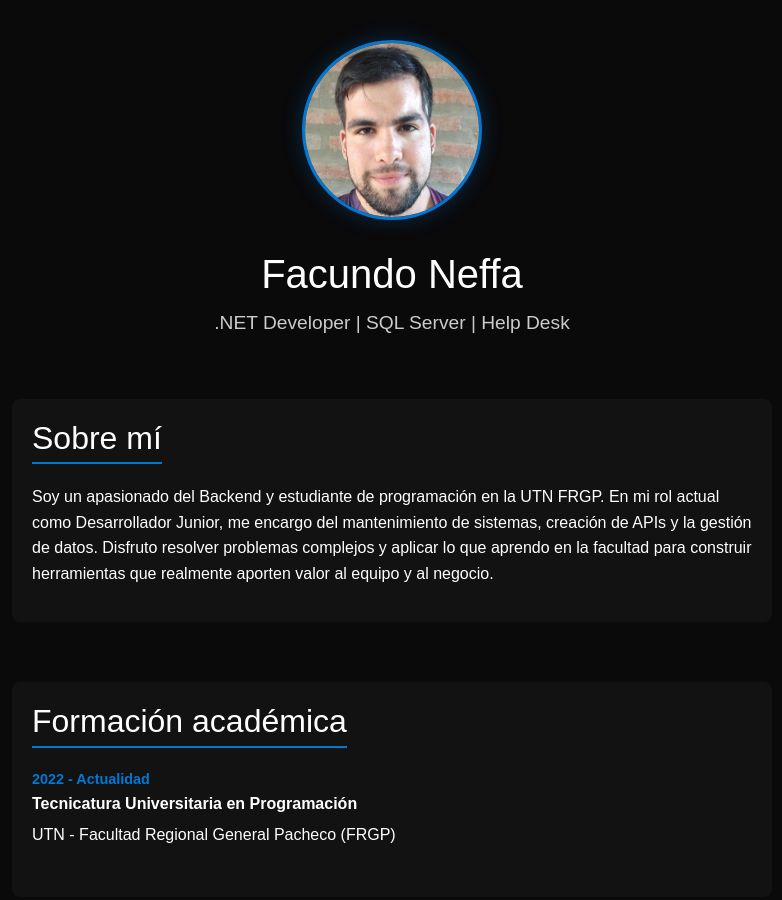
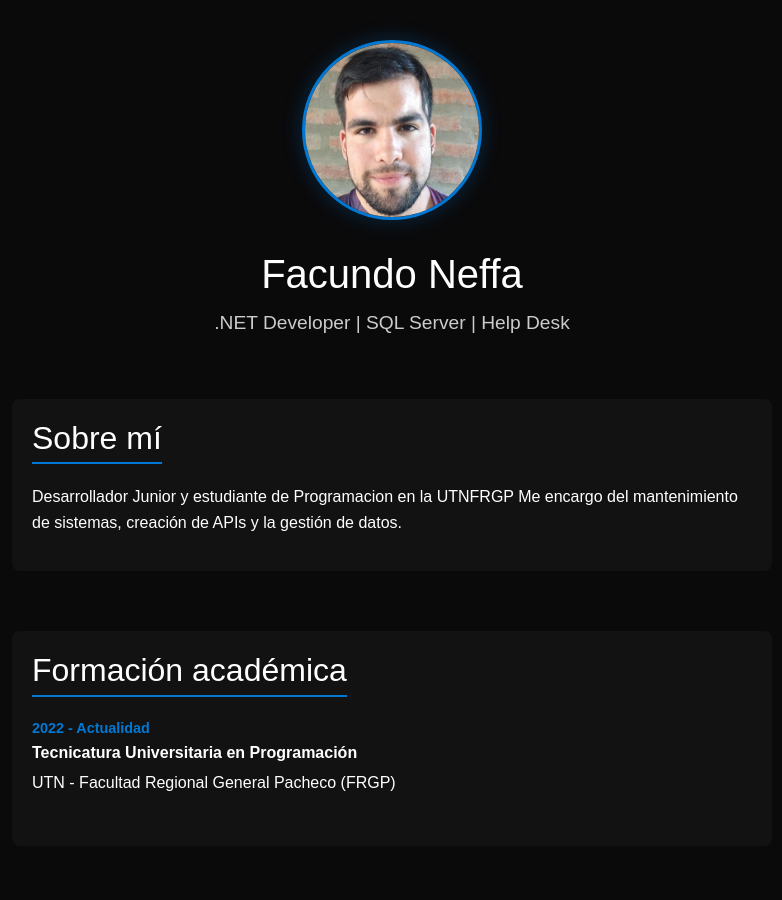
Before and after one commit to FacuNeffa/Portfolio, a plain HTML site: page index.html in a window 1280 px wide. Shown: the top 900 px of the page, without its empty margins (248-1030 px from the left). Drawn offline with nearby package versions, Linux system fonts and the light colour scheme.

Commit message:
Fix HTML formatting and structure

```diff
--- a/index.html
+++ b/index.html
@@ -83,9 +83,9 @@
         <section id="sobre-mi">
             <h2>Sobre mí</h2>
             <p>
-            Soy un apasionado del Backend y estudiante de programación en la UTN FRGP.
-            En mi rol actual como Desarrollador Junior, me encargo del mantenimiento de sistemas, creación de APIs y la gestión de datos.
-            Disfruto resolver problemas complejos y aplicar lo que aprendo en la facultad para construir herramientas que realmente aporten valor al equipo y al negocio.
+            Desarrollador Junior y estudiante de Programacion en la UTNFRGP
+            Me encargo del mantenimiento de sistemas, creación de APIs y la gestión de datos.
+
             </p>
         </section>
 
```
